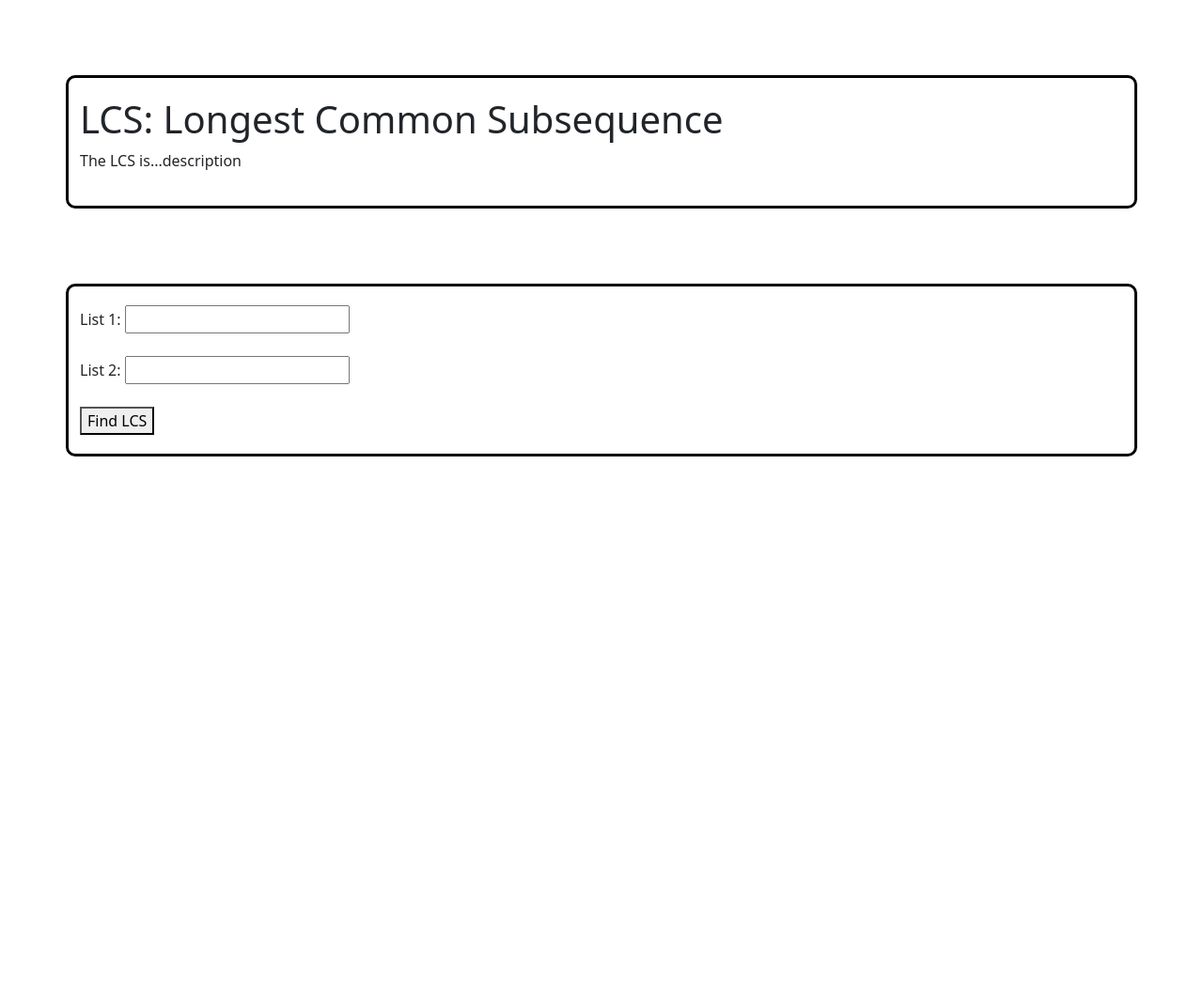
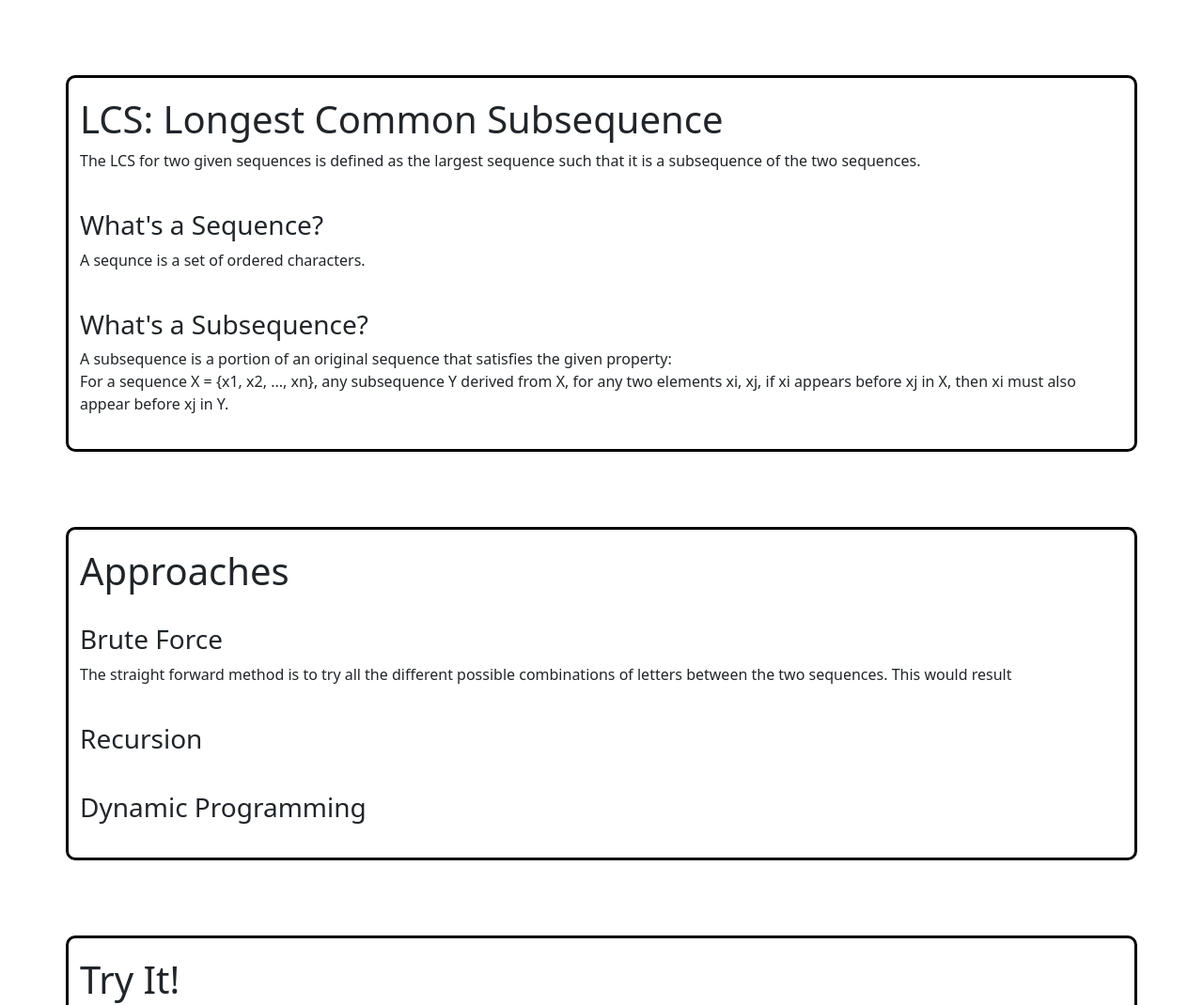
Before and after one commit to caleb-terry17/LongestCommonSubSequence, a plain HTML site: page index.html in a window 1280 px wide. Shown: the top 1070 px of the page at 94% size. Before the commit the page ends 800 px from the top, so only its background shows below. Drawn offline with nearby package versions, Linux system fonts and the light colour scheme.

Commit message:
added description of lcs; started desriptions of different solving methods

```diff
--- a/index.html
+++ b/index.html
@@ -19,17 +19,59 @@
     <!--about/intro-->
     <div class="container">
         <h1>LCS: Longest Common Subsequence</h1>
+        <p>The LCS for two given sequences is defined as the largest sequence such that it is a subsequence of the two sequences.</p>
 
-        <p>The LCS is...description</p>
+        <br>
+
+        <!--what's a sequence-->
+        <h3>What's a Sequence?</h3>
+        <p>A sequnce is a set of ordered characters.</p>
+
+        <br>
+
+        <!--what's a subsequence-->
+        <h3>What's a Subsequence?</h3>
+        <p>
+            A subsequence is a portion of an original sequence that satisfies the given property:
+            <br>
+            For a sequence X = {x1, x2, ..., xn}, any subsequence Y derived from X, for any two elements xi, xj, if xi appears before xj in X, then xi must also appear before xj in Y.
+        </p>
+    </div>
+
+    <!--approaches-->
+    <div class="container">
+        <h1>Approaches</h1>
+
+        <br>
+
+        <!--brute force-->
+        <h3>Brute Force</h3>
+        <p>The straight forward method is to try all the different possible combinations of letters between the two sequences. This would result </p>
+
+        <br>
+
+        <!--recursion-->
+        <h3>Recursion</h3>
+        <p></p>
+
+        <br>
+
+        <!--dynamic-->
+        <h3>Dynamic Programming</h3>
+        <p></p>
     </div>
 
     <!--input text box-->
     <div class="container">
+        <h1>Try It!</h1>
+
+        <br>
+
         <label for="list1">List 1:</label>
         <input type="text" id="list1" name="list1"><br><br>
         <label for="list2">List 2:</label>
         <input type="text" id="list2" name="list2"><br><br>
-        <button onclick="getInput()">
+        <button onclick="computeLCS()">
             Find LCS
         </button>
     </div>
--- a/logic.js
+++ b/logic.js
@@ -11,7 +11,7 @@ let yellow = "#FFFF00";
 let red = "FF0000";
 let white = "#FFF";
 
-function getInput() {
+function computeLCS() {
     // // get input from list1, list2
     // let str1 = document.getElementById("list1").value;
     // let str2 = document.getElementById("list2").value;
```
